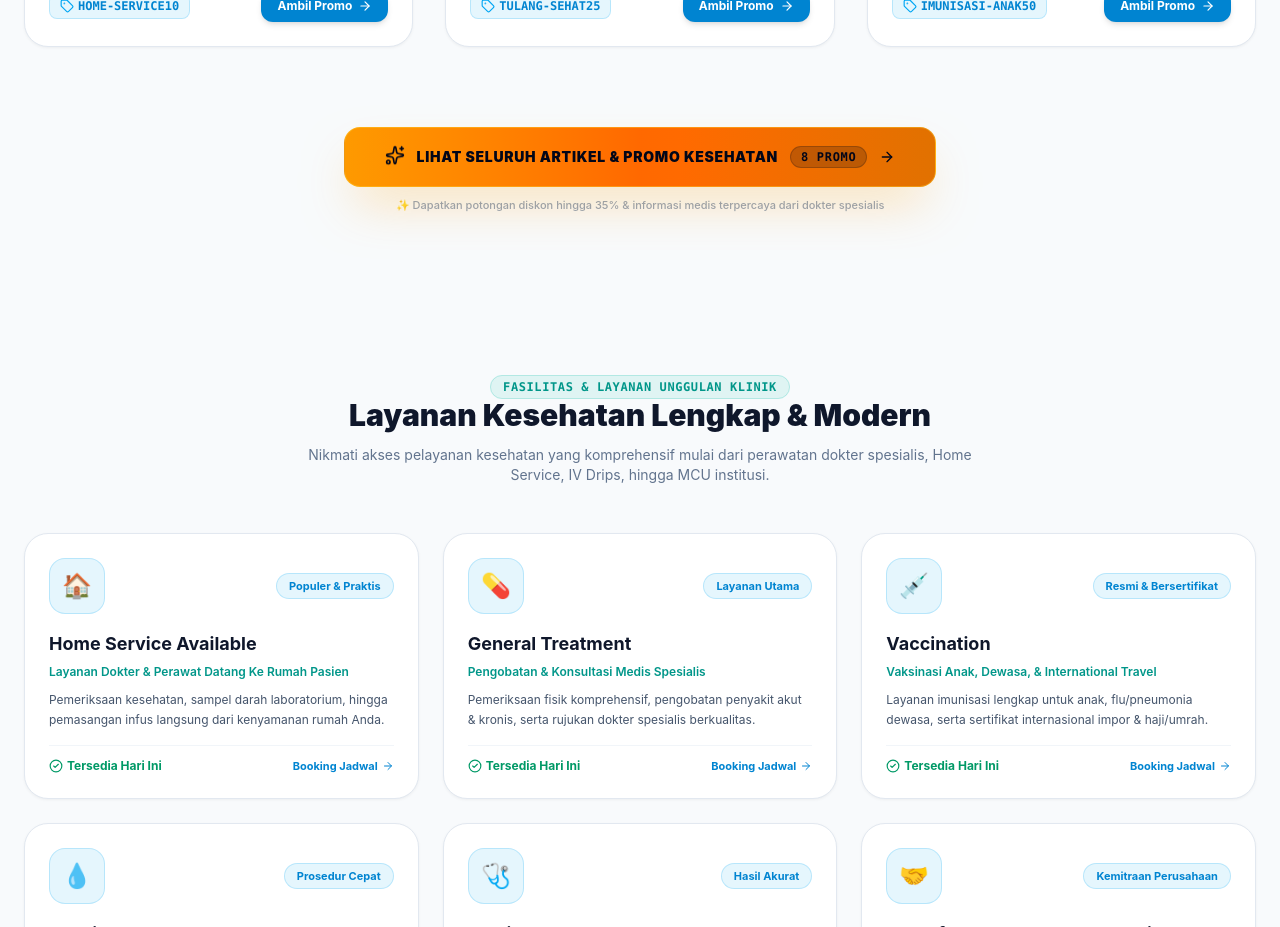
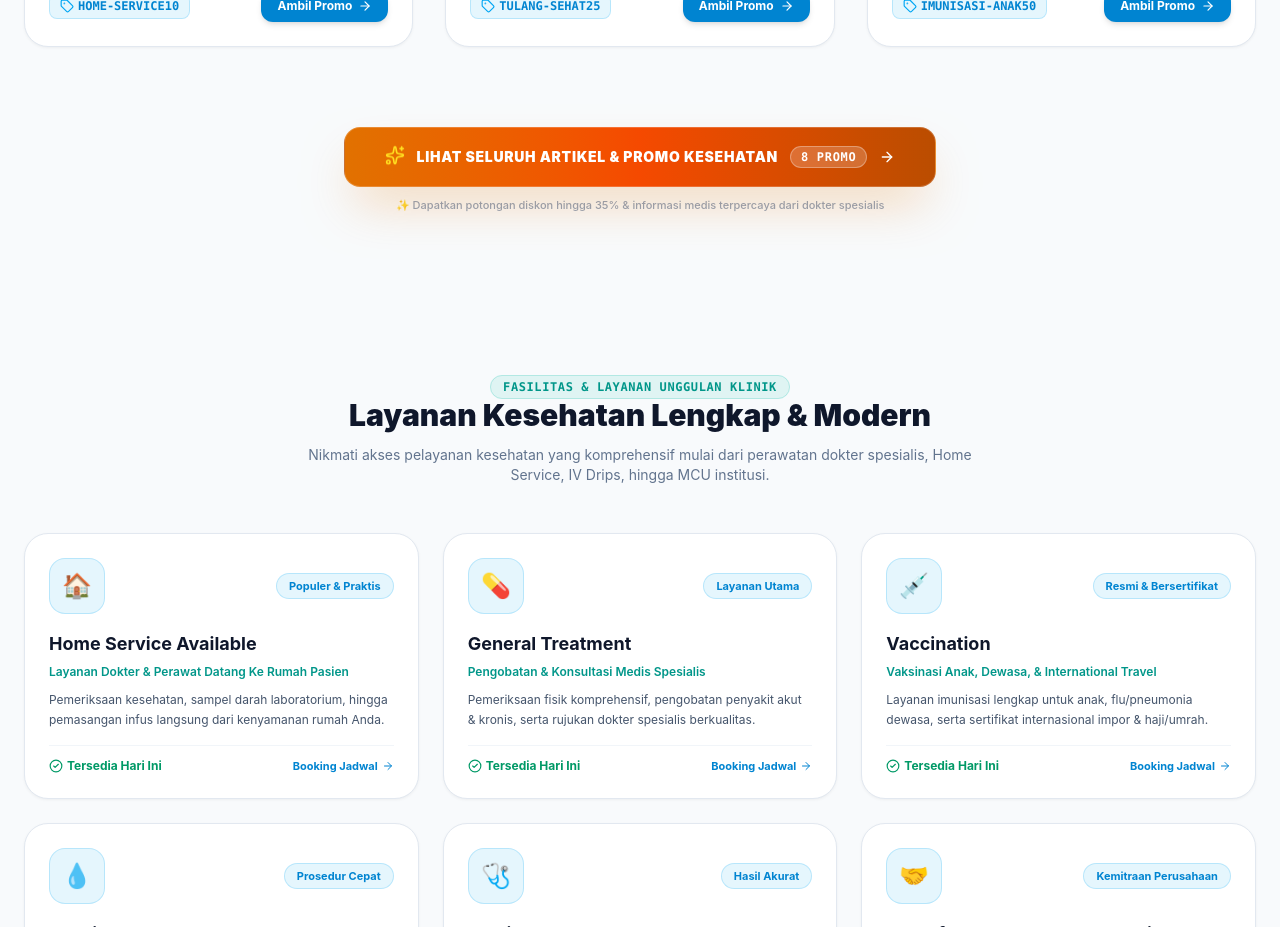
Before and after one commit to randyfp21/ProjectKlinikAlwi, a React (Vite) app in the folder frontend/: page / in a window 1280 px wide. Shown: the part 1960-2887 px from the top of the page. Built offline with nearby package versions, Linux system fonts and the light colour scheme; no server answers.

Commit message:
style: Update font color of 'Lihat Seluruh Artikel & Promo Kesehatan' button to crisp white

```diff
--- a/frontend/src/pages/LandingPage.tsx
+++ b/frontend/src/pages/LandingPage.tsx
@@ -285,19 +285,19 @@ export const LandingPage: React.FC = () => {
         <div className="text-center pt-8 flex flex-col items-center justify-center">
           <Link
             to="/promos-articles"
-            className="group relative inline-flex items-center justify-center gap-3 px-8 sm:px-10 py-4 sm:py-4.5 rounded-2xl bg-gradient-to-r from-amber-500 via-orange-500 to-amber-600 hover:from-amber-400 hover:to-orange-500 text-slate-950 font-black text-xs sm:text-sm tracking-wider uppercase shadow-2xl shadow-amber-500/30 hover:shadow-amber-500/50 transition-all duration-300 transform hover:-translate-y-1 active:scale-95 cursor-pointer overflow-hidden border border-amber-300/40"
+            className="group relative inline-flex items-center justify-center gap-3 px-8 sm:px-10 py-4 sm:py-4.5 rounded-2xl bg-gradient-to-r from-amber-600 via-orange-600 to-amber-700 hover:from-amber-500 hover:to-orange-500 text-white font-black text-xs sm:text-sm tracking-wider uppercase shadow-2xl shadow-amber-600/30 hover:shadow-amber-600/50 transition-all duration-300 transform hover:-translate-y-1 active:scale-95 cursor-pointer overflow-hidden border border-white/20"
           >
             {/* Ambient Shine Effect */}
             <span className="absolute inset-0 w-full h-full bg-gradient-to-r from-transparent via-white/30 to-transparent -translate-x-full group-hover:translate-x-full transition-transform duration-1000 ease-out" />
 
-            <Sparkles className="w-5 h-5 text-slate-950 animate-bounce" />
-            <span className="relative z-10">Lihat Seluruh Artikel & Promo Kesehatan</span>
+            <Sparkles className="w-5 h-5 text-yellow-300 animate-bounce" />
+            <span className="relative z-10 text-white">Lihat Seluruh Artikel & Promo Kesehatan</span>
 
-            <span className="relative z-10 px-2.5 py-0.5 rounded-full bg-slate-950/20 text-slate-950 font-mono text-xs font-black border border-slate-950/20">
+            <span className="relative z-10 px-2.5 py-0.5 rounded-full bg-white/20 text-white font-mono text-xs font-black border border-white/30 backdrop-blur-md">
               {promos?.length || 0} Promo
             </span>
 
-            <ArrowRight className="w-4 h-4 text-slate-950 group-hover:translate-x-1.5 transition-transform duration-300" />
+            <ArrowRight className="w-4 h-4 text-white group-hover:translate-x-1.5 transition-transform duration-300" />
           </Link>
 
           <p className="text-[11px] text-slate-400 dark:text-slate-500 mt-2.5 font-medium flex items-center gap-1">
```
